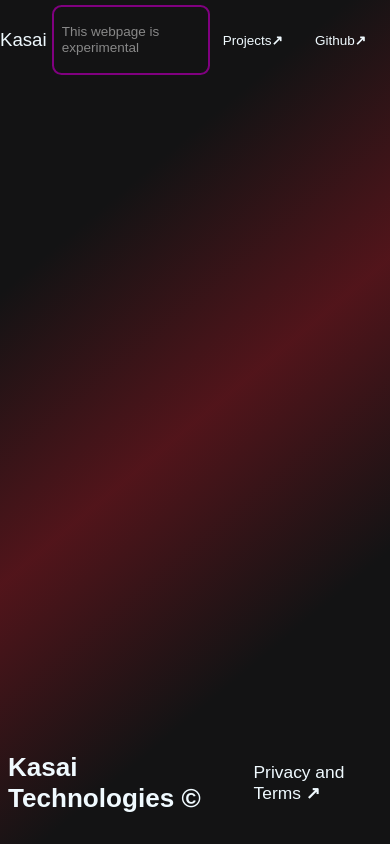
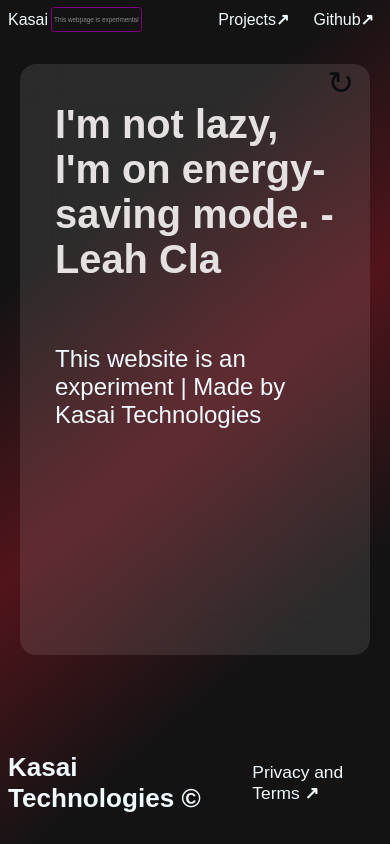
Before and after one commit to kirilft/Chromium, an Angular app: page /main in a window 390 px wide. Built offline with nearby package versions, Linux system fonts and the light colour scheme; a web font is replaced by a local one.

Commit message:
final comit for today

```diff
--- a/src/app/footer/footer.component.css
+++ b/src/app/footer/footer.component.css
@@ -1,8 +1,8 @@
 footer {
   color: var(--color-snow);
   margin:0;
-  padding: 32px;
-  gap: 32px;
+  padding: 1.8rem;
+  gap: 1.8rem;
   display: flex;
   justify-content: flex-start;
   align-items: center;
@@ -31,7 +31,7 @@ a {
 /* Responsive adjustments */
 @media (max-width: 800px) {
   footer {
-    padding: 0.5rem; /* Reduce padding on smaller screens */
+    padding: 0.5rem;
     font-size: calc(0.7rem + 1vw); /* Adjust font size for better readability */
   }
 }
--- a/src/app/header/header.component.css
+++ b/src/app/header/header.component.css
@@ -1,12 +1,13 @@
 .header {
+  color: var(--color-snow);
+  margin: 0;
+  padding-left: 1.8rem;
+  gap: 1.8rem;
   display: flex;
+  justify-content: space-between;
   align-items: center;
-  justify-content: space-between;
-  color: var(--color-snow);
   position: sticky;
   top: 0;
-  padding: 0 1rem;
-  z-index: 10;
 }
 
 .left,
@@ -16,35 +17,32 @@
 }
 
 h1 {
-  margin-left:3rem;
-  font-size: 2cqw;
+  font-size: 2rem;
   font-weight: 400;
 }
 
 .experimental-box {
+  color: var(--color-gray);
   border: 0.15rem solid purple;
   border-radius: 0.6rem;
-  margin: 5px;
-  padding: 1px 5px;
-  font-size: 1rem;
+  margin: 10px;
+  padding: 1px 6px;
   line-height: 1.2em;
-  color: var(--color-gray);
 }
 
 a {
   text-decoration: none;
   color: inherit;
-  font-style: normal;
-  font-weight: normal;
+  font-style: inherit;
+  font-weight: inherit;
+  align-self: center;
 }
 
 .link {
-  align-self: center;
+  color: var(--color-snow);
   margin-right: 2rem;
-  padding-top: 0.75rem;
   font-size: 1.5rem;
   font-weight: 400;
-  color: var(--color-snow);
   padding: 0.5rem;
 }
 
@@ -54,60 +52,67 @@ a {
 
 /* Responsive adjustments */
 @media (max-width: 800px) {
-  h1, .link {
-    font-size: calc(1em + 2vw); /* Increased scalability */
+  .header{
+    padding-left: 0.5rem;
   }
-
+  h1 {
+    font-size: 1.8rem;
+  }
   .experimental-box {
-    font-size: calc(0.8em + 1vw); /* Adjusted for better readability */
+    border: 0.125rem solid purple;
+    border-radius: 0.5rem;
+    font-size: 0.7rem;
+    margin: 8px;
+    padding: 1px 2px;
   }
-
-  .header {
-    padding: 0 0.5rem; /* Adjust padding for smaller screens */
+  h1 {
+    font-size: 1.2rem;
   }
-
-  h1 {
-    margin-left: 1rem; /* Reduce margin on smaller screens */
+  .link {
+    color: var(--color-snow);
+    margin-right: 0.5rem;
+    font-size: 1.2rem;
   }
 }
 
 @media (max-width: 600px) {
-  .left h1, .link {
-    font-size: calc(0.75em + 2vw);
+  .experimental-box {
+    border: 0.1rem solid purple;
+    border-radius: 0.4rem;
+    font-size: 0.6rem;
+    margin: 6px;
+    padding: 1px 2px;
+    h1 {
+      font-size: 1.2rem;
+    }
+    .link {
+      color: var(--color-snow);
+      margin-right: 0.5rem;
+      font-size: 1.2rem;
+    }
   }
-
-  .experimental-box {
-    font-size: calc(0.7em + 1vw);
+  h1 {
+    font-size: 1rem;
+  }
+  .link {
+    color: var(--color-snow);
+    padding-right: 0.5rem;
+    font-size: 1rem;
   }
 }
 
 @media (max-width: 400px) {
-  .left h1, .link {
-    font-size: calc(0.6em + 3vw);
-  }
-
   .experimental-box {
-    font-size: calc(0.6em + 1vw);
+    border: 0.05rem solid purple;
+    border-radius: 0.2rem;
+    font-size: 0.4rem;
+    margin: 3px;
+    padding: 1px 2px;
   }
 
   .link {
-    margin-right: 1rem; /* Reduce margin for very small screens */
+    color: var(--color-snow);
+    margin-right: 0.5rem;
+    font-size: 1rem;
   }
 }
-
-/* Adjustments for very high zoom levels */
-@media screen and (max-width: 800px), (min-resolution: 300dpi) {
-  .header {
-    padding: 0; /* Reduce padding */
-  }
-
-  .left h1, .link {
-    margin-left: 0; /* Adjust margins */
-    font-size: calc(0.8em + 1.5vw); /* Adjust font size */
-  }
-
-  .experimental-box, .link {
-    padding: 0.2rem 0.5rem; /* Adjust padding */
-    font-size: calc(0.6em + 1vw); /* Adjust font size */
-  }
-}
--- a/src/app/main/main.component.html
+++ b/src/app/main/main.component.html
@@ -1,5 +1,5 @@
 <app-header></app-header>
-<!--<div class="main-container">
+<div class="main-container">
   <main>
     <div class="content-container">
       <p class="reload" (click)="displayRandomSentence()">&#8635;</p>
@@ -11,5 +11,5 @@
       </p>
     </div>
   </main>
-</div>-->
+</div>
 <app-footer></app-footer>
```
